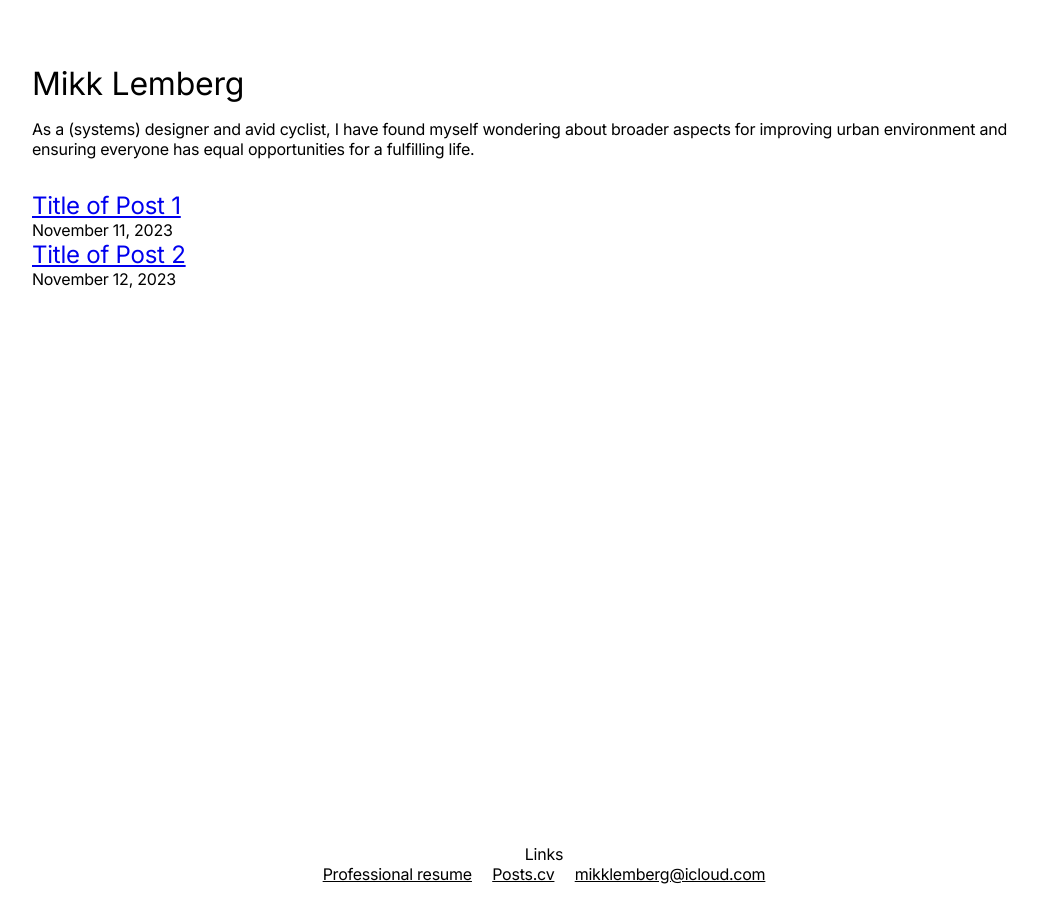
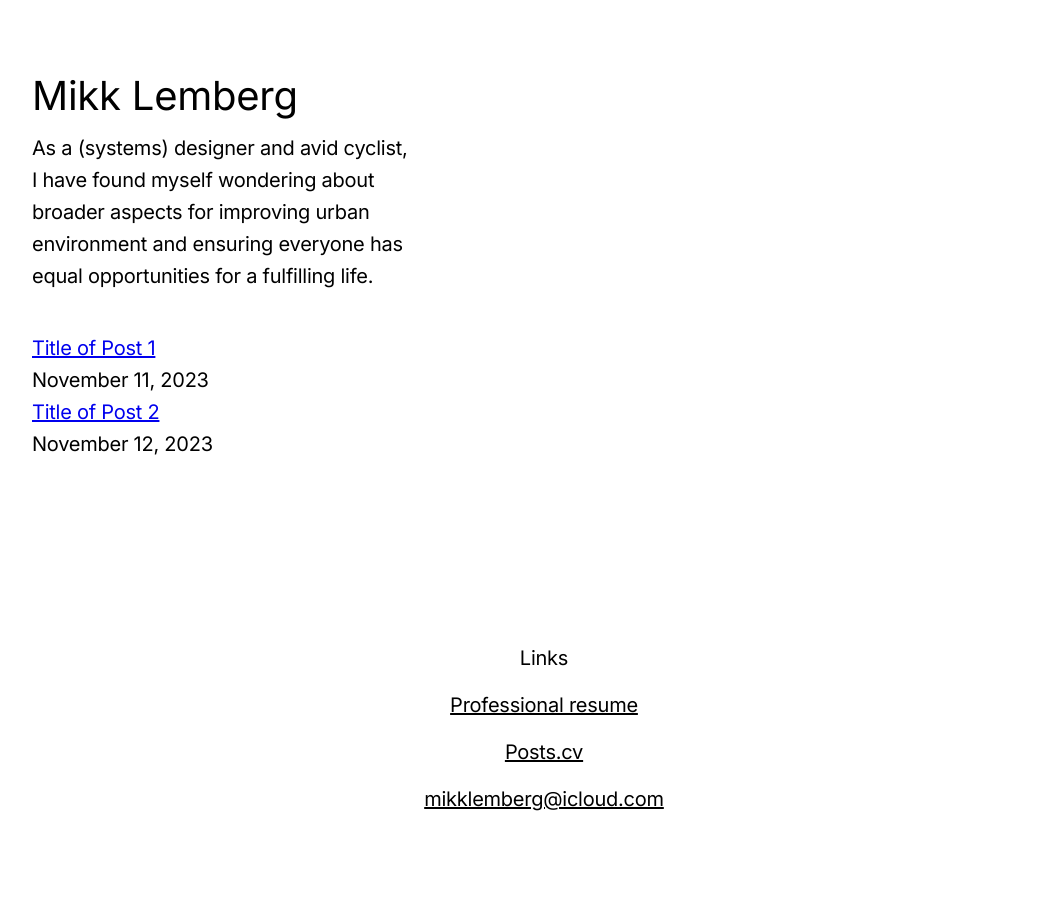
Before and after one commit to mikklemberg/My-personal-notes, a Jekyll site: the page built from README.md, in a window 1280 px wide. Shown: the whole page, without its empty margins (96-1134 px from the left). Built offline with Jekyll 4.4.1, drawn with Linux system fonts in a browser that asks for light colours; our own code applies the rules of GitHub Pages for plain Markdown files.

Commit message:
Update style.css

```diff
--- a/assets/css/style.css
+++ b/assets/css/style.css
@@ -11,11 +11,14 @@ body, h1, h2, h3, h4, h5, h6, p, a {
     font-family: 'Inter', sans-serif;
     letter-spacing: -0.24px;
     font-weight: 400; /* Text weight set to 400 */
+    font-size: 20px; /* Text size set to 20px */
+    line-height: 32px; /* Line height set to 32px */
 }
 
 /* Main container style */
 .container {
     padding: 4em 10%; /* Adjust the padding as needed */
+    max-width: 640px; /* Maximum page width set to 640px */
 }
 
 /* Header styles */
@@ -58,17 +61,25 @@ body, h1, h2, h3, h4, h5, h6, p, a {
 .footer {
     padding: 1em 10%; /* Padding around the footer content */
     position: fixed; /* Fixed at the bottom */
-    bottom: 0;
+    bottom: 50px; /* Space from the bottom of the page */
     left: 0;
     width: 100%; /* Full width */
     text-align: center; /* Center the text */
     background: none; /* No background color for the footer */
 }
 
+.footer p {
+    color: #000; /* Text color set to #000 */
+    font-weight: 400; /* Text weight set to 400 */
+    font-size: 20px; /* Text size set to 20px */
+    line-height: 32px; /* Line height set to 32px */
+}
+
 .footer a {
     color: #000; /* Text color set to #000 */
-    margin: 0 0.5em; /* Space between links */
+    margin: 15px 0; /* Space between links */
     text-decoration: underline; /* Underline links */
+    display: block; /* Display each link on a separate row */
 }
 
 .footer a:hover {
```
